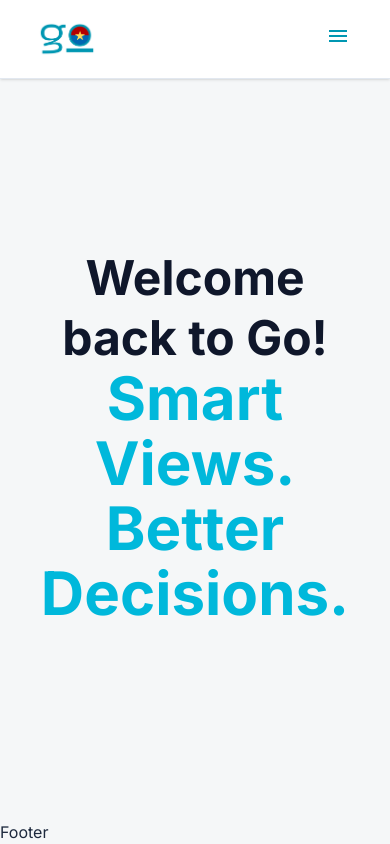
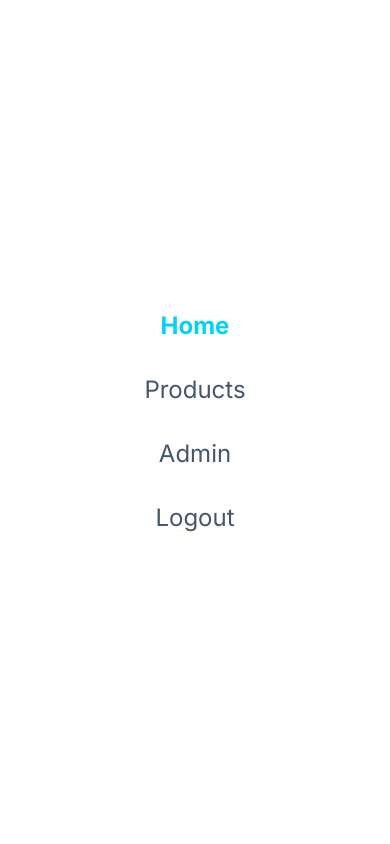
Before and after one commit to DannielVo/Go, a React (Vite) app: page / in a window 390 px wide. Both pictures are taken after a click on the button "menu". Built offline with nearby package versions, Linux system fonts and the light colour scheme.

Commit message:
Fix: Update responsive for header

```diff
--- a/src/components/Header.jsx
+++ b/src/components/Header.jsx
@@ -1,4 +1,4 @@
-import React from "react";
+import React, { useState } from "react";
 import { assets } from "../assets/assets";
 import { NavLink } from "react-router-dom";
 
@@ -13,7 +13,10 @@ const navClass = ({ isActive }) =>
    }`;
 
 const Header = () => {
+  const [open, setOpen] = useState(false);
+
   return (
+    <>
       <div className="flex justify-between items-center w-full px-8 py-4 bg-white sticky top-0 z-50 shadow-sm border-b border-slate-200 shrink-0">
         <div className="flex items-center gap-8">
           <img
@@ -43,10 +46,69 @@ const Header = () => {
           </button>
         </div>
 
-      <button className="md:hidden p-2 text-primary">
+        <button
+          onClick={() => setOpen(true)}
+          className="md:hidden p-2 text-primary"
+        >
           <span className="material-symbols-outlined">menu</span>
         </button>
       </div>
+
+      {open && (
+        <div className="fixed inset-0 z-[999] bg-white flex flex-col items-center justify-center text-center">
+          {/* Close button */}
+          <button
+            onClick={() => setOpen(false)}
+            className="absolute top-5 right-5 text-white"
+          >
+            <span className="material-symbols-outlined text-3xl">close</span>
+          </button>
+
+          {/* Menu */}
+          <div className="flex flex-col gap-8 text-2xl">
+            <NavLink
+              to="/"
+              className={({ isActive }) =>
+                isActive ? "text-cyan-400 font-bold" : "text-slate-600"
+              }
+              onClick={() => setOpen(false)}
+            >
+              Home
+            </NavLink>
+
+            <NavLink
+              to="/products"
+              className={({ isActive }) =>
+                isActive ? "text-cyan-400 font-bold" : "text-slate-600"
+              }
+              onClick={() => setOpen(false)}
+            >
+              Products
+            </NavLink>
+
+            <NavLink
+              to="/admin"
+              className={({ isActive }) =>
+                isActive ? "text-cyan-400 font-bold" : "text-slate-600"
+              }
+              onClick={() => setOpen(false)}
+            >
+              Admin
+            </NavLink>
+
+            <button
+              onClick={() => {
+                setOpen(false);
+                alert("Logging out...");
+              }}
+              className="text-slate-600 hover:text-red-400"
+            >
+              Logout
+            </button>
+          </div>
+        </div>
+      )}
+    </>
   );
 };
 
```
Lines whose indentation alone changed are shown as unchanged.
